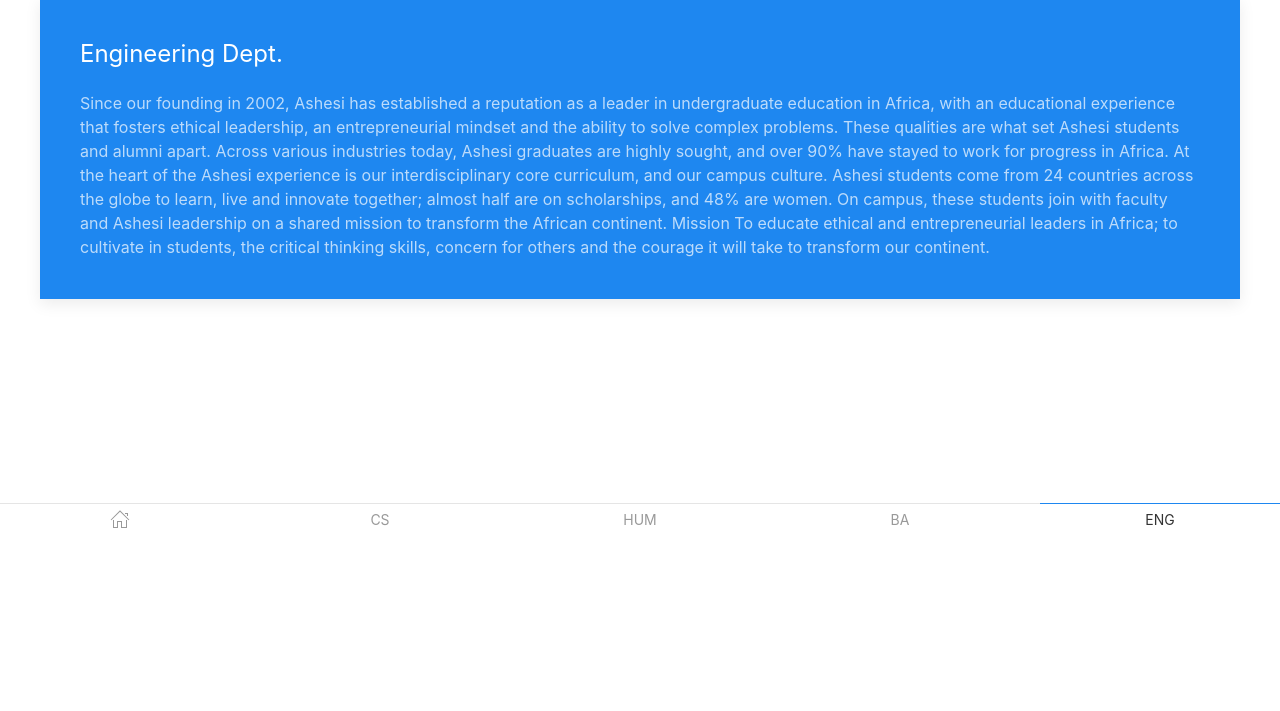
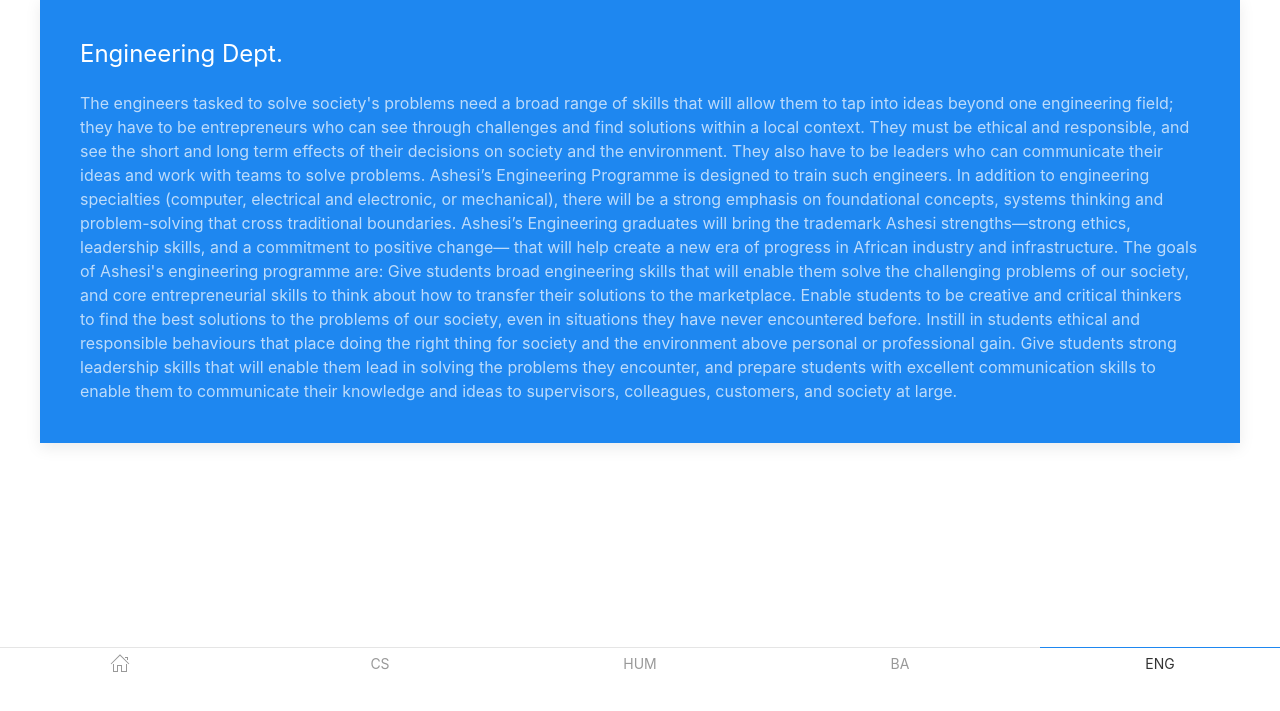
Before and after one commit to SEzekiel/MobileApp, a plain HTML site: page en.html in a window 1280 px wide. Shown: the part 83-794 px from the top of the page. Drawn offline with Linux system fonts and the light colour scheme.

Commit message:
Update en.html

```diff
--- a/en.html
+++ b/en.html
@@ -54,10 +54,17 @@
 				<div class="uk-card uk-card-primary uk-card-body">
 					<h3 class="uk-card-title">Engineering Dept.</h3>
 					<p>
-						Since our founding in 2002, Ashesi has established a reputation as a leader in undergraduate education in Africa, with an educational experience that fosters ethical leadership, an entrepreneurial mindset and the ability to solve complex problems. These qualities are what set Ashesi students and alumni apart. Across various industries today, Ashesi graduates are highly sought, and over 90% have stayed to work for progress in Africa.
-						At the heart of the Ashesi experience is our interdisciplinary core curriculum, and our campus culture. Ashesi students come from 24 countries across the globe to learn, live and innovate together; almost half are on scholarships, and 48% are women. On campus, these students join with faculty and Ashesi leadership on a shared mission to transform the African continent.
-						Mission
-					To educate ethical and entrepreneurial leaders in Africa; to cultivate in students, the critical thinking skills, concern for others and the courage it will take to transform our continent.</p>
+						The engineers tasked to solve society's problems need a broad range of skills that will allow them to tap into ideas beyond one engineering field; they have to be entrepreneurs who can see through challenges and find solutions within a local context. They must be ethical and responsible, and see the short and long term effects of their decisions on society and the environment. They also have to be leaders who can communicate their ideas and work with teams to solve problems.
+
+
+
+Ashesi’s Engineering Programme is designed to train such engineers. In addition to engineering specialties (computer, electrical and electronic, or mechanical), there will be a strong emphasis on foundational concepts, systems thinking and problem-solving that cross traditional boundaries. Ashesi’s Engineering graduates will bring the trademark Ashesi strengths—strong ethics, leadership skills, and a commitment to positive change— that will help create a new era of progress in African industry and infrastructure.
+
+The goals of Ashesi's engineering programme are:
+
+Give students broad engineering skills that will enable them solve the challenging problems of our society, and core entrepreneurial skills to think about how to transfer their solutions to the marketplace.
+Enable students to be creative and critical thinkers to find the best solutions to the problems of our society, even in situations they have never encountered before. Instill in students ethical and responsible behaviours that place doing the right thing for society and the environment above personal or professional gain.
+Give students strong leadership skills that will enable them lead in solving the problems they encounter, and prepare students with excellent communication skills to enable them to communicate their knowledge and ideas to supervisors, colleagues, customers, and society at large.</p>
 				</div>
 			</div>
 		</div>
```
